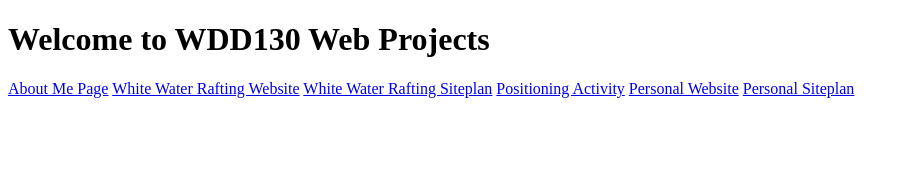
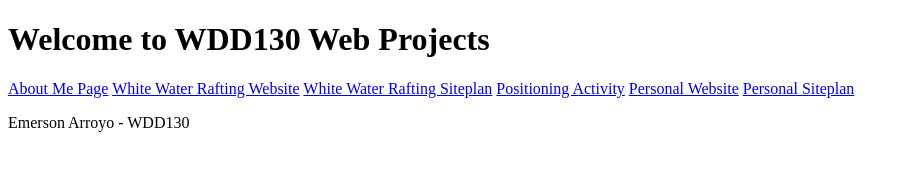
Before and after one commit to emersonarroyo2022/wdd130, a plain HTML site: page index.html in a window 1280 px wide. Shown: the whole page, without its empty margins (0-909 px from the left). Drawn offline with Linux system fonts and the light colour scheme.

Commit message:
Added a paragraph to the home page

```diff
--- a/index.html
+++ b/index.html
@@ -16,5 +16,6 @@
       <a href="#">Personal Website</a>
       <a href="#">Personal Siteplan</a>
     </nav>
+    <p>Emerson Arroyo - WDD130</p>
 </body>
 </html>
```
